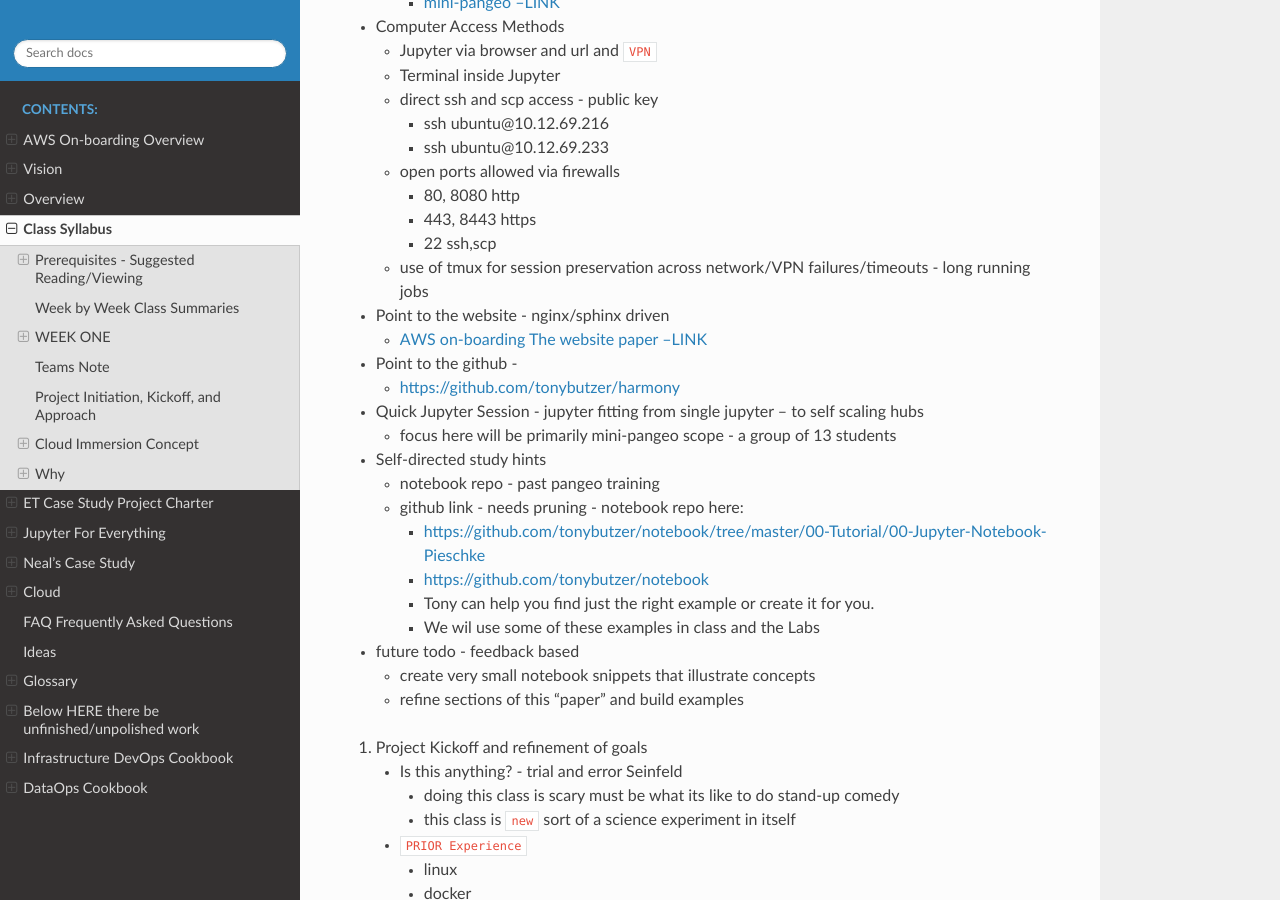
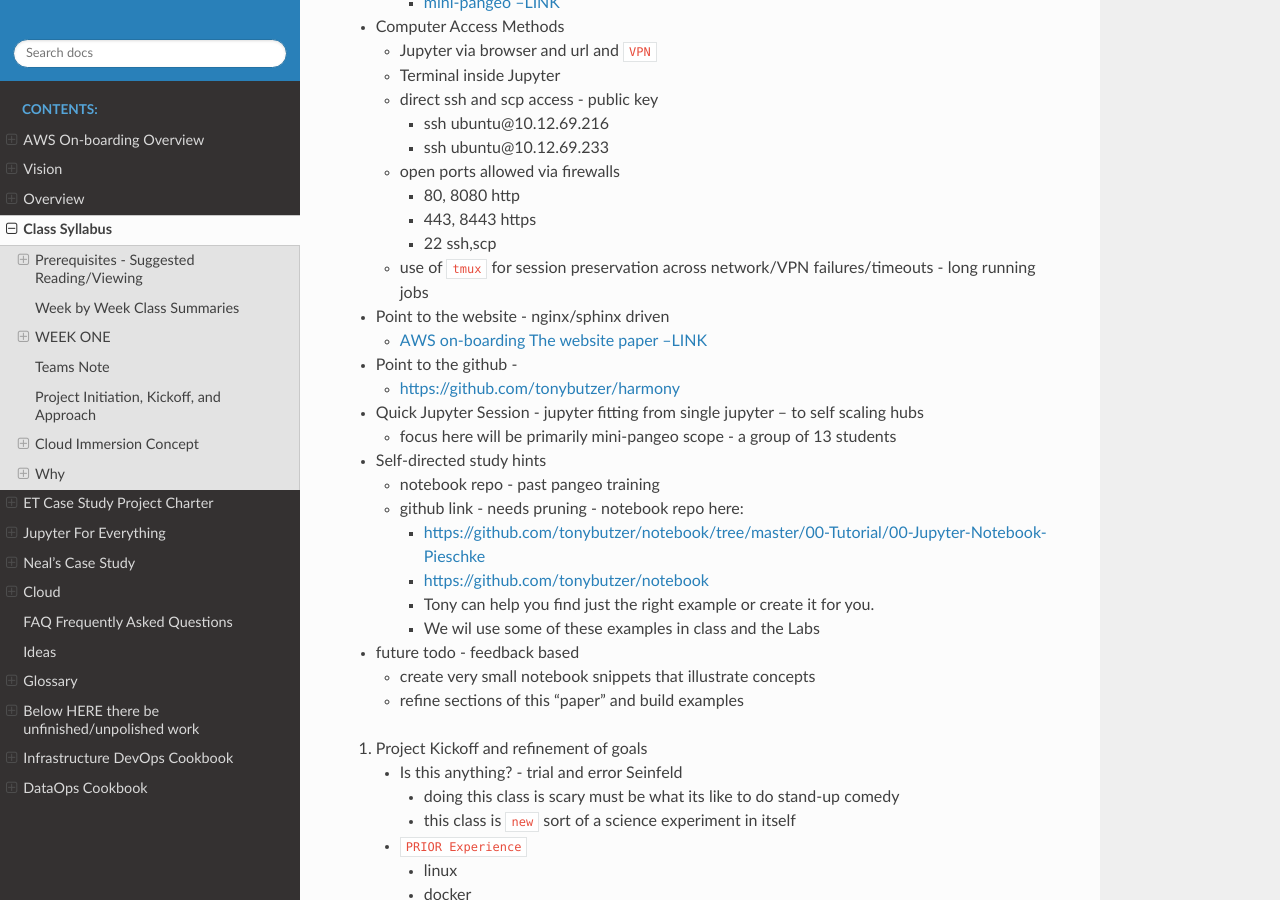
Before and after one commit to tonybutzer/harmony, a Sphinx documentation site: the page built from documentation/source/00weekbyweek.md, in a window 1280 px wide and 900 px high, scrolled down 1954 px. Built offline with Sphinx 7.4.7 and the Read the Docs theme 2.0.0, drawn with Linux system fonts in a browser that asks for light colours; pages that are not in the unit, such as notebooks, are missing from menus.

Commit message:
automatic git update from Makefile

```diff
--- a/documentation/source/00weekbyweek.md
+++ b/documentation/source/00weekbyweek.md
@@ -60,7 +60,7 @@
 		- 80, 8080 http
 		- 443, 8443 https
 		- 22 ssh,scp
-	- use of tmux for session preservation across network/VPN failures/timeouts - long running jobs
+	- use of `tmux` for session preservation across network/VPN failures/timeouts - long running jobs
 
 - Point to the website - nginx/sphinx driven
 	- [AWS on-boarding The website paper --LINK](http://10.12.69.216)
```
